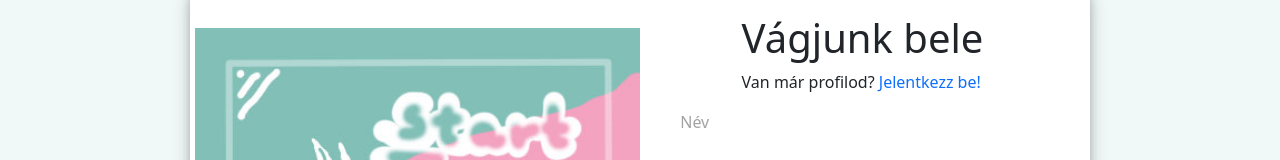
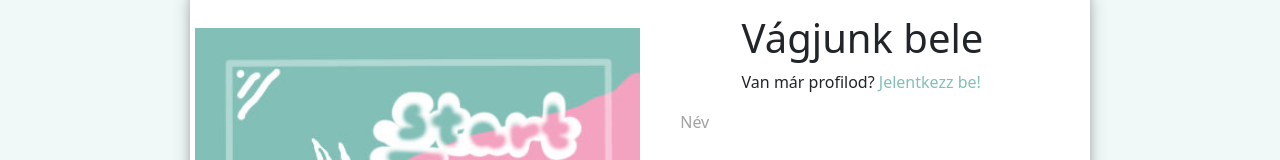
Before and after one commit to Booking-BA-BO/frontend, a React (Vite) app: page /register in a window 1280 px wide. Shown: the part 141-301 px from the top of the page. Built offline with nearby package versions, Linux system fonts and the light colour scheme.

Commit message:
58-as ticket, bejelentkezés-regisztráció színhiba kijavítása

```diff
--- a/src/components/Register.jsx
+++ b/src/components/Register.jsx
@@ -38,10 +38,13 @@ export default function Register() {
       <div className="login-header">
         <h1>Vágjunk bele</h1>
         <p>
-          Van már profilod? <a href="/login">Jelentkezz be!</a>
+          Van már profilod?{" "}
+          <a className="regisztraciosGomb" href="/login">
+            Jelentkezz be!
+          </a>
         </p>
       </div>
-        <form  className="formElem" onSubmit={handleRegister}>
+      <form className="formElem" onSubmit={handleRegister}>
         <div className="label">
           <p>Név</p>
         </div>
@@ -61,9 +64,7 @@ export default function Register() {
           type="text"
           placeholder="Email"
           value={formData.email}
-            onChange={(e) =>
-              setFormData({ ...formData, email: e.target.value })
-            }
+          onChange={(e) => setFormData({ ...formData, email: e.target.value })}
         />
         {errors.email && <p className="text-danger">{errors.email[0]}</p>}
         <div className="label">
@@ -78,9 +79,7 @@ export default function Register() {
             setFormData({ ...formData, password: e.target.value })
           }
         />
-          {errors.password && (
-            <p className="text-danger">{errors.password[0]}</p>
-          )}
+        {errors.password && <p className="text-danger">{errors.password[0]}</p>}
         <div className="label">
           <p>Jelszó megerősítés</p>
         </div>
@@ -98,7 +97,6 @@ export default function Register() {
         />
         <button className="login-button">Regisztrálj!</button>
       </form>
-
     </>
   );
 }
```
Lines whose indentation alone changed are shown as unchanged.
